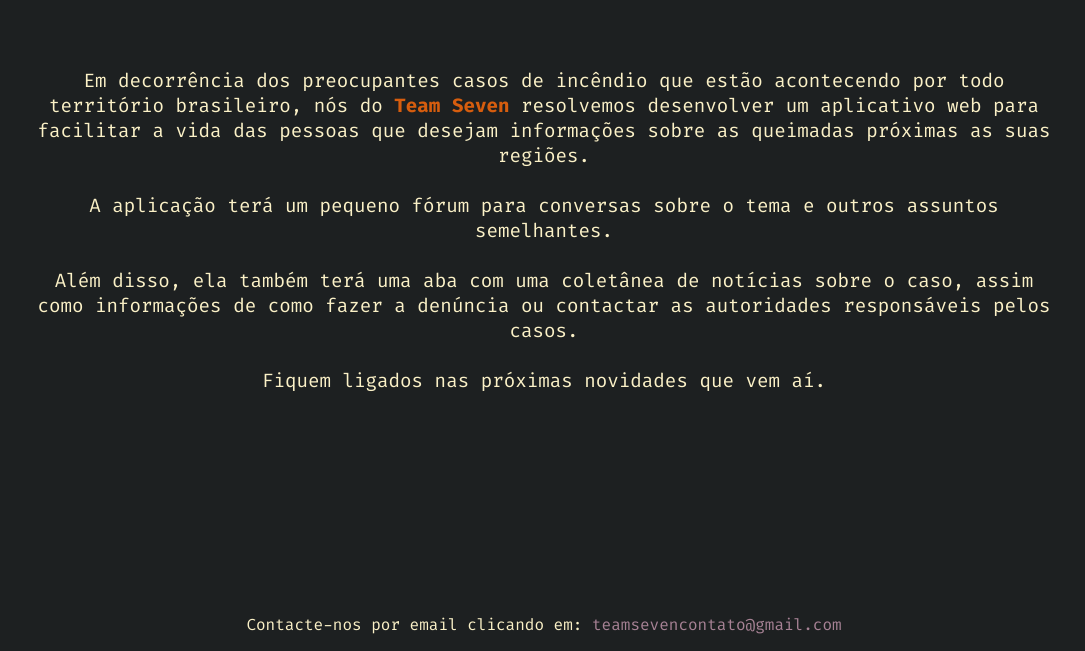
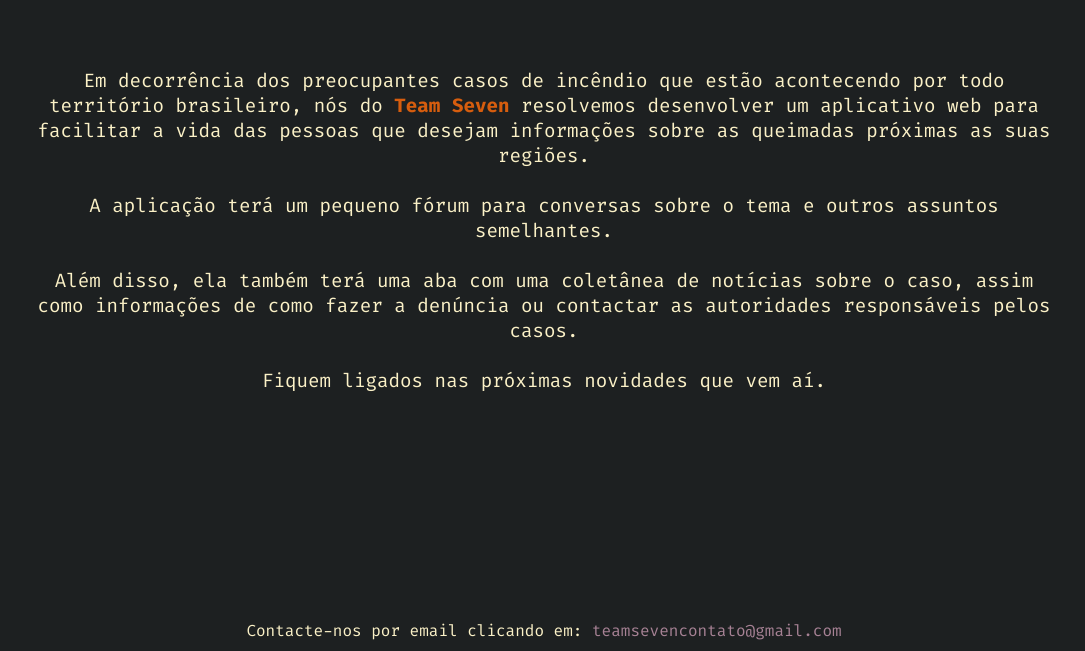
Before and after one commit to pecodigos/sos-queimadas-banner, a plain HTML site: page index.html in a window 1280 px wide. Shown: the part 149-800 px from the top of the page, without its empty margins (96-1181 px from the left). Drawn offline with Linux system fonts and the light colour scheme.

Commit message:
Corrigindo footer

```diff
--- a/assets/styles.css
+++ b/assets/styles.css
@@ -80,11 +80,15 @@ body {
 }
 
 .footer {
-    position: fixed;
     text-align: center;
-    left: 0%;
-    bottom: 2%;
-    width: 100%;
+}
+
+.footer_text {
+    position: absolute;
+    left: 50%;
+    transform: translate(-50%, -50%);
+    margin-top: 20px;
+    bottom: 0;
 }
 
 .email {
@@ -107,10 +111,13 @@ body {
     display: none;
 }
 
-@media (max-width: 425px) {
+@media (max-width: 928px) {
     .footer {
-        position: unset;
         margin-top: 20px;
+    }
+
+    .footer_text {
+        bottom: unset;
     }
 
     .navigation-bar {
--- a/index.html
+++ b/index.html
@@ -24,7 +24,7 @@
         </p>
     </section>
     <footer class="footer">
-        <p>Contacte-nos por email clicando em: <a class="email" href="mailto:teamsevencontato@gmail.com">teamsevencontato@gmail.com</a></p>
+        <p class="footer_text">Contacte-nos por email clicando em: <a class="email" href="mailto:teamsevencontato@gmail.com">teamsevencontato@gmail.com</a></p>
     </footer>
 
     <script src="./assets/js/script.js"></script>
```
